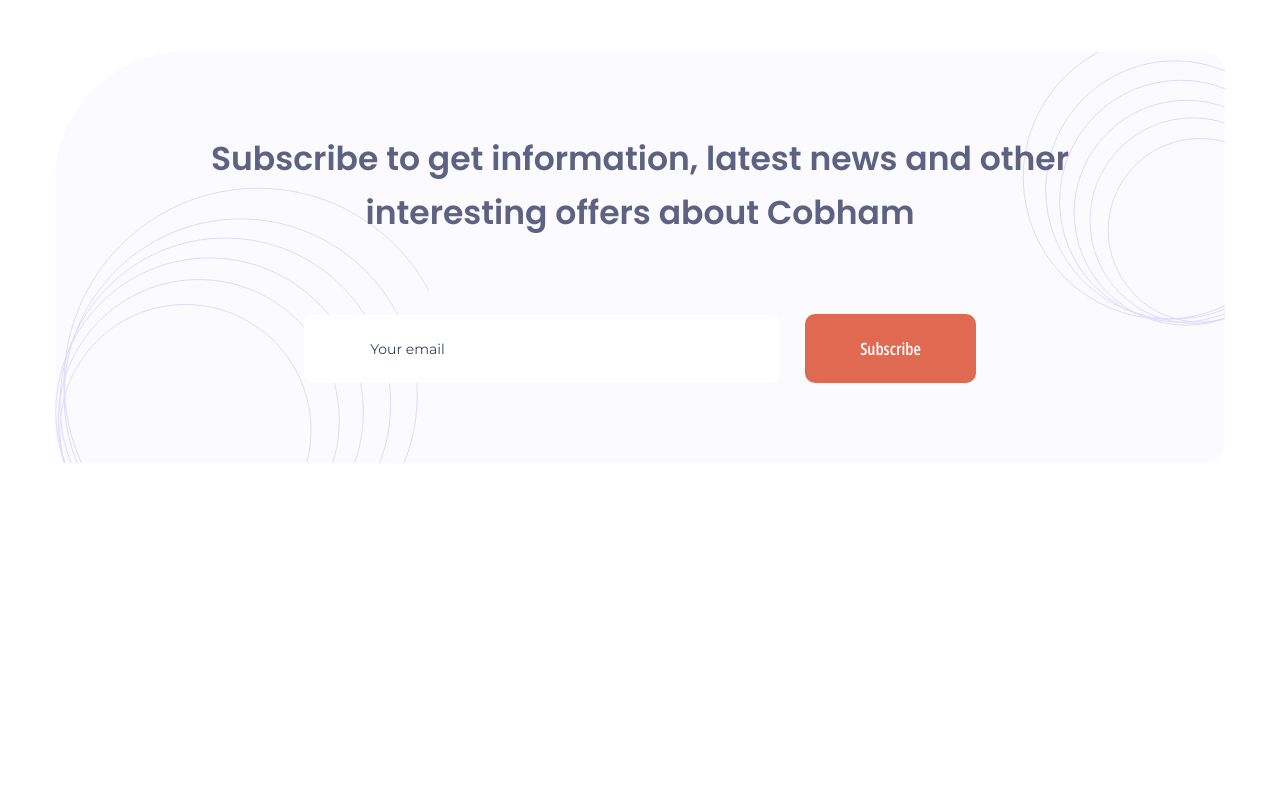
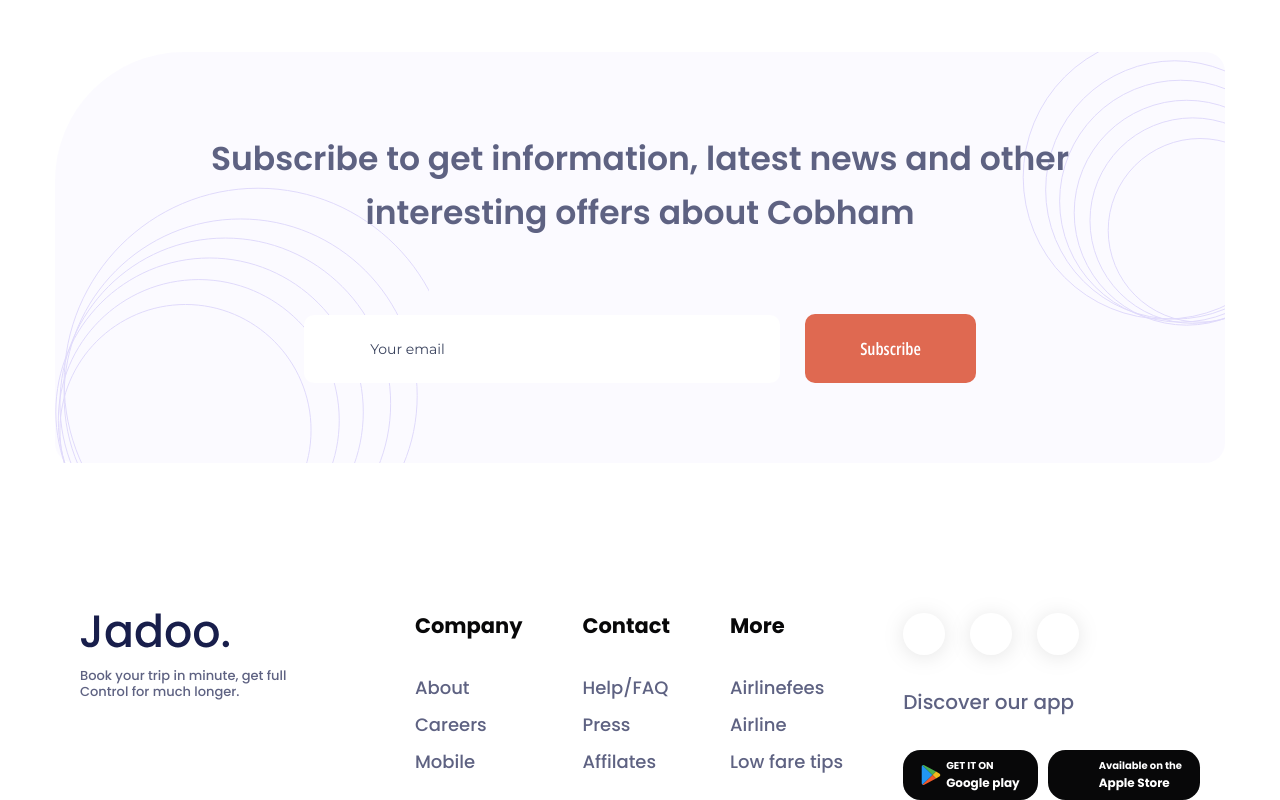
Before and after one commit to Akloom/Jadoo, a plain HTML site: page index.html in a window 1280 px wide. Shown: the part 3345-4145 px from the top of the page. Before the commit the page ends 3808 px from the top, so only its background shows below. Drawn offline with nearby package versions, Linux system fonts and the light colour scheme.

Commit message:
add footer page

```diff
--- a/assets/scss/common/_var.scss
+++ b/assets/scss/common/_var.scss
@@ -11,6 +11,7 @@
   --light-blue: #5E6282;
   --dark: #212832;
   --dark-opacity: #2128328f;
+  --black: #080809;
 
   --text-white: var(--white);
   --text-grey: var(--grey);
@@ -22,5 +23,5 @@
   --text-blue-500: #39425D;
   --text-blue-700: #14183E;
   --text-dark: var(--dark);
-  --text-black: #080809;
+  --text-black: var(--black);
 }
--- /dev/null
+++ b/assets/scss/layout/_footer.scss
@@ -0,0 +1,144 @@
+.footer {
+  margin-top: 150px;
+  padding: 0 20px;
+  @include flex(null, space-between, null, 60px);
+  flex-wrap: wrap;
+
+  &__logo {
+    width: 150px;
+  }
+
+  &__info {
+    max-width: 210px;
+    @include flex(null, null, column, 20px);
+  }
+
+  &__desc {
+    @include font(13px, 500, 124.5%, var(--text-light-blue))
+  }
+
+  &__nav {
+    @include flex(null, null, null, 60px);
+    flex-wrap: wrap;
+
+    &-item {
+      @include flex(null, null, column, 35px);
+    }
+
+    &-content {
+      @include flex(null, null, column, 10px);
+    }
+
+    &-title {
+      @include font(21px, 700, 124.5%, var(--text-black));
+    }
+
+    &-link {
+      @include link(18px, 500, var(--text-light-blue));
+
+      &:hover {
+        color: var(--text-blue);
+      }
+    }
+
+    &-subtitle {
+      @include font(20px, 500, 124.5%, var(--text-light-blue));
+    }
+
+    &-download {
+      padding: 8px 18px;
+      border-radius: 17.5px;
+      background: var(--black);
+      @include flex(center, null, null, 5px);
+      text-decoration: none;
+    }
+
+    &-icon {
+      width: 28px;
+      height: 28px;
+      fill: var(--white)
+    }
+
+    &-text {
+      @include flex(null, null, column);
+
+      h6 {
+        @include font(10px, 700, null, var(--text-white));
+        text-transform: uppercase;
+      }
+
+      p {
+        @include font(12px, 700, null, var(--text-white));
+      }
+    }
+  }
+}
+
+.download {
+  flex-direction: row;
+  flex-wrap: wrap
+}
+
+.social {
+  @include flex(null, null, null, 25px);
+
+  &__link {
+    padding: 9px;
+    box-sizing: content-box;
+    border-radius: 50%;
+    background: var(--white);
+    filter: drop-shadow(0px 2px 10px rgba(0, 0, 0, 0.10));
+    transition: .8s all;
+
+    &:hover {
+      background: var(--light-red);
+    }
+  }
+
+  &__icon {
+    display: flex;
+    width: 24px;
+    height: 24px;
+    fill: var(--black);
+    transition: .6s all;
+  }
+}
+
+.social__link:hover .social__icon {
+  fill: var(--white);
+}
+
+@media screen and (max-width: 1195px) {
+  .footer {
+    justify-content: center;
+
+    &__nav {
+      justify-content: center;
+    }
+  }
+}
+
+@media screen and (max-width: 580px) {
+  .footer {
+    margin-top: 80px;
+    gap: 40px;
+
+    &__nav {
+      justify-content: center;
+      gap: 40px;
+
+      &-item{
+        gap: 20px;
+      }
+
+      &-title {
+        @include font(18px);
+      }
+
+      &-link {
+        @include link(16px);
+      }
+
+    }
+  }
+}
--- a/assets/scss/style.scss
+++ b/assets/scss/style.scss
@@ -11,6 +11,7 @@
 @import './common/heart';
 
 @import './layout/header';
+@import './layout/footer';
 @import './include/banner';
 @import './include/services';
 @import './include/destinations';
--- a/index.html
+++ b/index.html
@@ -379,6 +379,76 @@
       <img src="/assets/img/icons/decore6.svg" alt="decore" class="subscribe__decore">
     </section>
 
+    <footer class="footer container">
+      <div class="footer__info">
+        <img src="/assets/img/icons/footer-logo.svg" alt="logo" class="footer__logo">
+        <p class="footer__desc">Book your trip in minute, get full Control for much longer.</p>
+      </div>
+      <nav class="footer__nav">
+        <div class="footer__nav-item">
+          <h3 class="footer__nav-title">Company</h3>
+          <div class="footer__nav-content">
+            <a href="" class="footer__nav-link">About</a>
+            <a href="" class="footer__nav-link">Careers</a>
+            <a href="" class="footer__nav-link">Mobile</a>
+          </div>
+        </div>
+        <div class="footer__nav-item">
+          <h3 class="footer__nav-title">Contact</h3>
+          <div class="footer__nav-content">
+            <a href="" class="footer__nav-link">Help/FAQ</a>
+            <a href="" class="footer__nav-link">Press</a>
+            <a href="" class="footer__nav-link">Affilates</a>
+          </div>
+        </div>
+        <div class="footer__nav-item">
+          <h3 class="footer__nav-title">More</h3>
+          <div class="footer__nav-content">
+            <a href="" class="footer__nav-link">Airlinefees</a>
+            <a href="" class="footer__nav-link">Airline</a>
+            <a href="" class="footer__nav-link">Low fare tips</a>
+          </div>
+        </div>
+        <div class="footer__nav-item">
+          <div class="footer__nav-social social">
+            <a href="" class="social__link">
+              <svg class="social__icon">
+                <use href="/assets/img/icons/svg-sprites.svg#fb"></use>
+              </svg>
+            </a>
+            <a href="" class="social__link">
+              <svg class="social__icon">
+                <use href="/assets/img/icons/svg-sprites.svg#inst"></use>
+              </svg>
+            </a>
+            <a href="" class="social__link">
+              <svg class="social__icon">
+                <use href="/assets/img/icons/svg-sprites.svg#twitter"></use>
+              </svg>
+            </a>
+          </div>
+          <h4 class="footer__nav-subtitle">Discover our app</h4>
+          <div class="footer__nav-content download">
+            <a href="" class="footer__nav-download">
+              <img src="/assets/img/icons/google-play.svg" alt="">
+              <div class="footer__nav-text">
+                <h6>Get it on</h6>
+                <p>Google play</p>
+              </div>
+            </a>
+            <a href="" class="footer__nav-download">
+              <svg class="footer__nav-icon">
+                <use href="/assets/img/icons/svg-sprites.svg#apple"></use>
+              </svg>
+              <div class="footer__nav-text">
+                <h6 style="text-transform: none;">Available on the</h6>
+                <p>Apple Store</p>
+              </div>
+            </a>
+          </div>
+        </div>
+      </nav>
+    </footer>
   </div>
 
   <script src="https://cdn.jsdelivr.net/npm/swiper@11/swiper-bundle.min.js"></script>
```
Also changed, not shown: assets/css/style.css, assets/img/icons/footer-logo.svg (added), assets/img/icons/google-play.svg (added), assets/img/icons/svg-sprites.svg, 1 other file.
